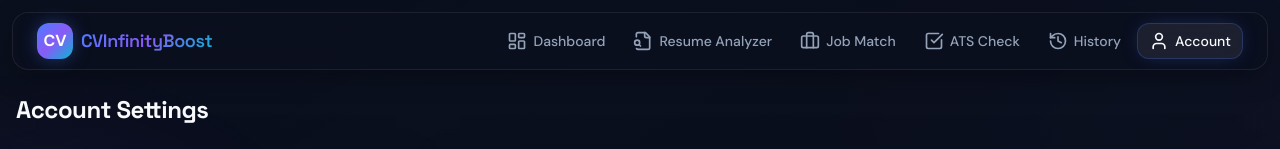
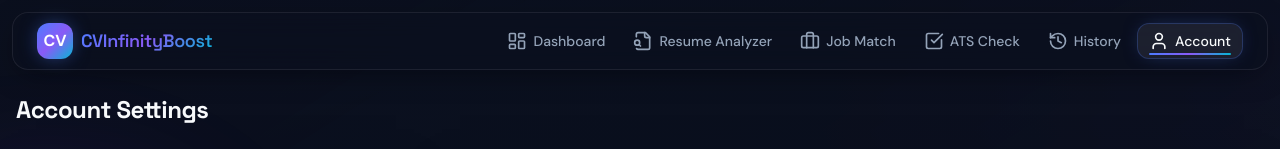
Before and after one commit to Sridhar1431S/cv-infinity-boost-AI, a React (Vite) app: page /account in a window 1280 px wide. Shown: the top 149 px of the page. Built offline with nearby package versions, Linux system fonts and the light colour scheme.

Commit message:
Changes
Co-authored-by: Sridhar1431S <138767908+Sridhar1431S@users.noreply.github.com>

```diff
--- a/src/components/layout/AppNav.tsx
+++ b/src/components/layout/AppNav.tsx
@@ -72,8 +72,9 @@ export default function AppNav() {
             <Link
               key={item.name}
               to={item.to}
+              data-active={location.pathname === item.to}
               className={cn(
-                "relative flex items-center gap-1.5 px-3 py-2 text-sm font-medium rounded-lg transition-all duration-200",
+                "nav-link relative flex items-center gap-1.5 px-3 py-2 text-sm font-medium rounded-lg transition-all duration-200",
                 location.pathname === item.to
                   ? "text-foreground bg-white/[0.07] shadow-[inset_0_0_0_1px_hsl(var(--primary)/0.25),0_0_20px_-8px_hsl(var(--primary)/0.5)]"
                   : "text-muted-foreground hover:text-foreground hover:bg-white/[0.04]"
```
